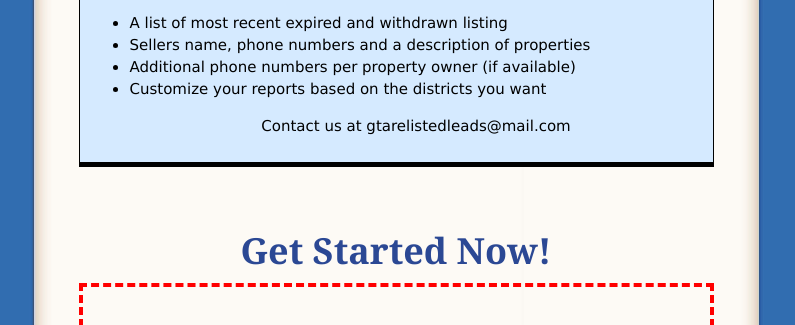
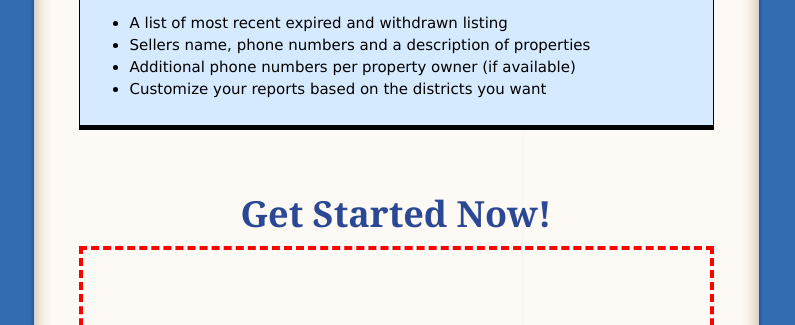
Before and after one commit to TomDowne/expiredleads, a plain HTML site: page index.html in a window 1280 px wide. Shown: the part 866-1191 px from the top of the page, without its empty margins (244-1039 px from the left). Drawn offline with Linux system fonts and the light colour scheme.

Commit message:
Update index.html

```diff
--- a/index.html
+++ b/index.html
@@ -36,7 +36,7 @@
 <li><span class="style3">Sellers  name, phone numbers and a description of properties</span></li>
 <li><span class="style3">Additional  phone numbers per property owner (if available)</span></li>
 <li><span class="style3">Customize your reports based on the districts you want</span></li>
-<p align="center"><span class="style3">Contact us at gtarelistedleads@mail.com</span><br />
+
 </p></ul></div>
 <div style="border-top-width: 4px; border-top-color: #000; border-top-style: solid; text-align: right; font-size: 26px; font-weight: bold">
 <p>&nbsp;</p></div></div>
```
